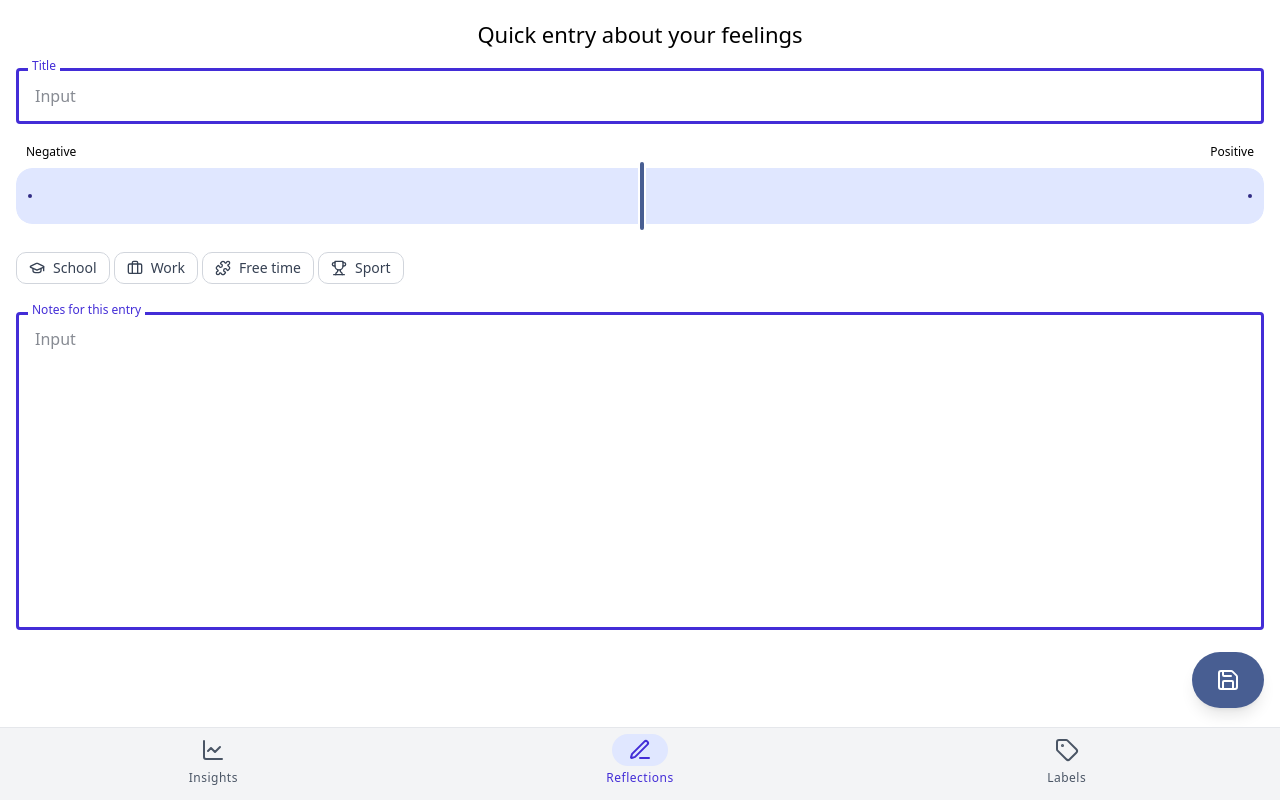
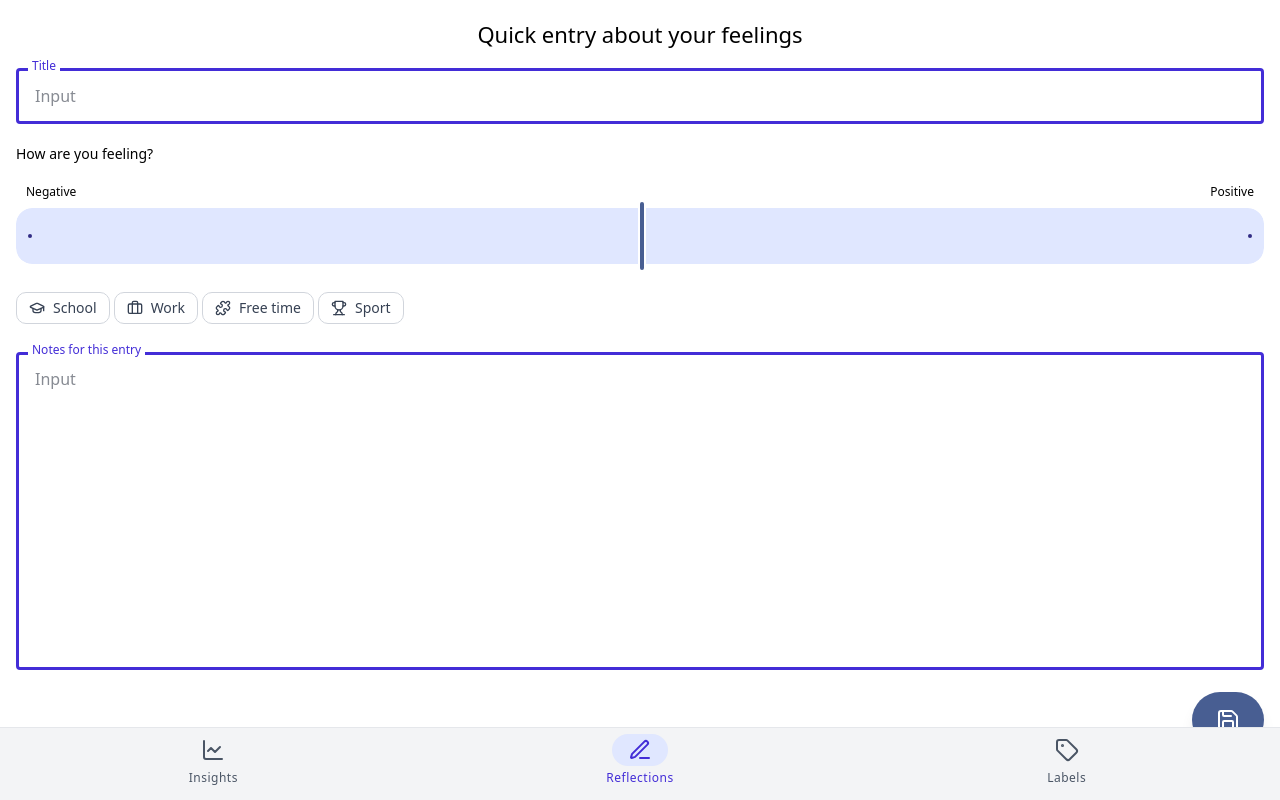
Before and after one commit to metju-ac/moodlog, a SvelteKit app: page /add in a window 1280 px wide. Built offline with nearby package versions, Linux system fonts and the light colour scheme.

Commit message:
feat: how are you feeling

```diff
--- a/src/routes/add/+page.svelte
+++ b/src/routes/add/+page.svelte
@@ -79,7 +79,7 @@
         </label>
       </div>
 
-      <!-- Mood Slider -->
+      <p class="text-sm font-medium text-black">How are you feeling?</p>
       <MoodSlider value={moodValue} onValueChange={(val) => (moodValue = val)} />
 
       <!-- Context Labels -->
```
